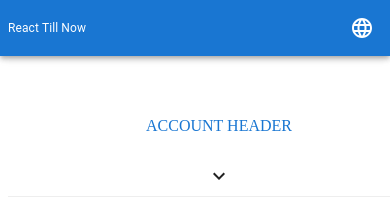
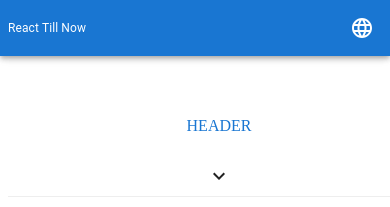
Before and after one commit to prajun7/react-till-now, a React (Vite) app: page /home in a window 390 px wide. Shown: the top 207 px of the page. Built offline with nearby package versions, Linux system fonts and the light colour scheme.

Commit message:
mobile responsive

```diff
--- a/src/components/SideBar/Mobile/SideBarMobile-view.tsx
+++ b/src/components/SideBar/Mobile/SideBarMobile-view.tsx
@@ -43,22 +43,25 @@ const useStyles = makeStyles()(
   })
 )
 
+interface SideBarMobileProps {
+  toggleCollapse : () => void;
+  collapseState : boolean;
+}
 
-const SideBarMobile: React.FC = () => {
+const SideBarMobile: React.FC<SideBarMobileProps> = ({ toggleCollapse, collapseState }) => {
   const { classes } = useStyles();
-  const collapseState = true;
 
   return (
     <Box className={classes.switchContainer}>
       <Collapse in={collapseState} style={{ flexGrow: 1, display: 'flex', alignItems: 'center' }}>
         <Box textAlign="center">
-          ACCOUNT HEADER
+          HEADER
         </Box>
       </Collapse>
       <Collapse in={!collapseState} style={{ width: '100%' }}>
         <Box mt={1}>
         <SideBarRow
-              onClick={() => console.log("Click SIdeBar Mobile")}
+          onClick={toggleCollapse}
           title={"MY NAME1"}
           selected={false}
           visited={true}
@@ -71,7 +74,7 @@ const SideBarMobile: React.FC = () => {
         </Box>
         <Box>
           <SideBarRow
-            onClick={() => console.log("Click SIdeBar Mobile")}
+            onClick={toggleCollapse}
             title={"MY NAME2"}
             key={100}
             selected={true}
@@ -81,7 +84,7 @@ const SideBarMobile: React.FC = () => {
           />
         </Box>
       </Collapse>
-      <IconButton onClick={() => console.log('Click mobile')} className={classes.iconButton}>
+      <IconButton onClick={toggleCollapse} className={classes.iconButton}>
         <ExpandMore className={collapseState ? classes.arrow : classes.arrowRotate}></ExpandMore>
       </IconButton>
     </Box>
--- a/src/components/SideBar/SideBar-view.tsx
+++ b/src/components/SideBar/SideBar-view.tsx
@@ -1,4 +1,4 @@
-import React from 'react';
+import React, { useState } from 'react';
 import {
   useMediaQuery,
   useTheme,
@@ -10,9 +10,17 @@ const SidebarView: React.FC = () => {
   const theme = useTheme();
   const isDesktop = useMediaQuery(theme.breakpoints.up('md'));
 
+  const [mobileCollapseState, setMobileCollapseState] = useState(true);
+  const toggleCollapse = () => { setMobileCollapseState(!mobileCollapseState); };
+
+  console.log('in sidebar view', mobileCollapseState);
+
   if (!isDesktop) {
     return (
-      <SideBarMobile />
+      <SideBarMobile
+        toggleCollapse={toggleCollapse}
+        collapseState={mobileCollapseState}
+      />
     );
   }
 
```
Lines whose indentation alone changed are shown as unchanged.
